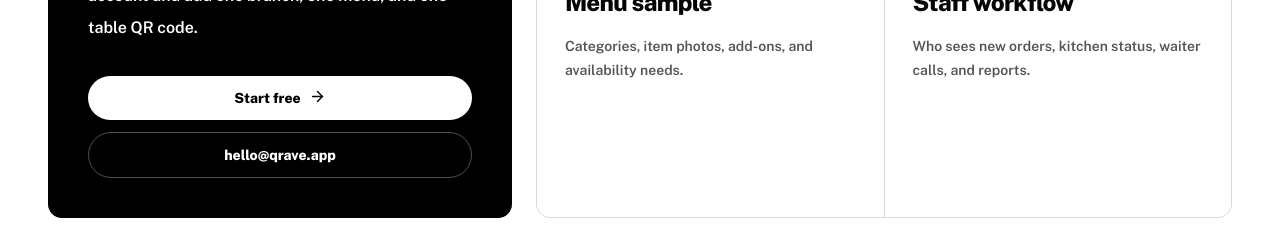
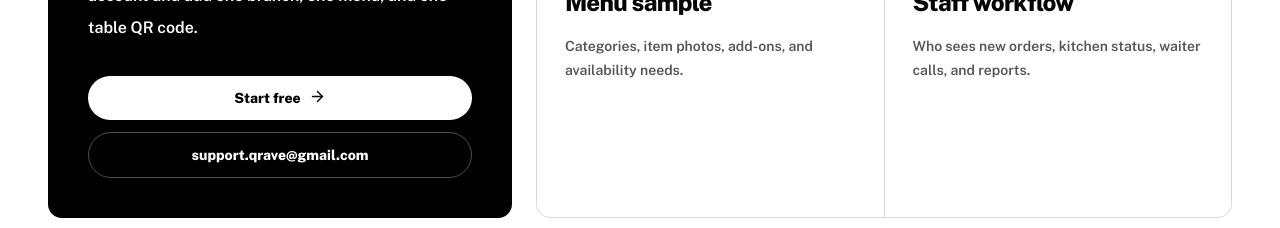
Before and after one commit to jatincodes-lab/Qrave, a Next.js app in the folder src/frontend/: page /contact in a window 1280 px wide. Shown: the part 1040-1268 px from the top of the page. Built offline with nearby package versions, Linux system fonts and the light colour scheme.

Commit message:
Update support contact email

```diff
--- a/src/frontend/app/contact/page.tsx
+++ b/src/frontend/app/contact/page.tsx
@@ -64,8 +64,8 @@ export default function ContactPage() {
                 Start free
                 <ArrowRight size={17} />
               </Link>
-              <a href="mailto:hello@qrave.app" className="inline-flex justify-center rounded-full border border-white/30 px-6 py-3 text-sm font-extrabold text-white transition hover:border-white hover:bg-white/[0.08]">
-                hello@qrave.app
+              <a href="mailto:support.qrave@gmail.com" className="inline-flex justify-center rounded-full border border-white/30 px-6 py-3 text-sm font-extrabold text-white transition hover:border-white hover:bg-white/[0.08]">
+                support.qrave@gmail.com
               </a>
             </div>
           </div>
```
